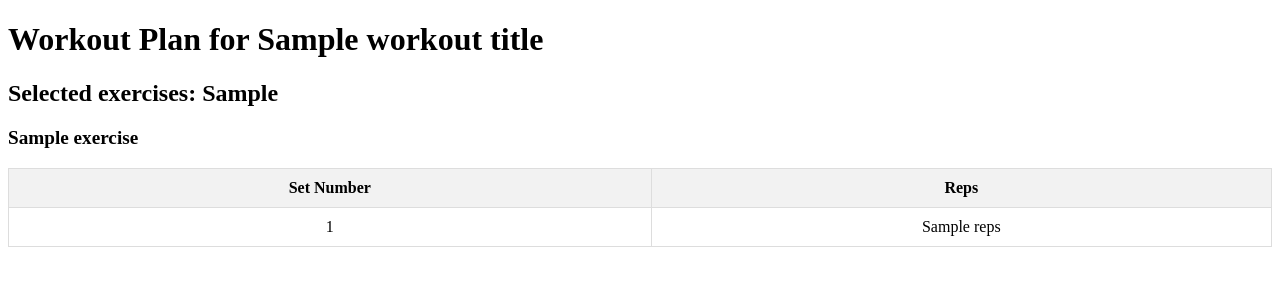
After one commit to CARRIXK/optimize, a Django app: template workouts/templates/workouts/workout_set_reps.html in a window 1280 px wide. The commit adds this page. Shown: the top 300 px of the page. Run offline with Django 4.2, Linux system fonts and the light colour scheme; the template is opened without the code that fills it: most values are stand-ins (such as "Sample title", 1, 10 or a date in 2020).

```diff
--- /dev/null
+++ b/workouts/templates/workouts/workout_set_reps.html
@@ -0,0 +1,56 @@
+<!DOCTYPE html>
+<html lang="en">
+<head>
+    <meta charset="UTF-8">
+    <meta name="viewport" content="width=device-width, initial-scale=1.0">
+    <title>Workout Plan</title>
+    <style>
+        table {
+            width: 100%;
+            border-collapse: collapse;
+            margin-bottom: 20px;
+        }
+        th, td {
+            padding: 10px;
+            border: 1px solid #ddd;
+            text-align: center;
+        }
+        th {
+            background-color: #f2f2f2;
+        }
+        .exercise-name {
+            font-size: 1.2em;
+            font-weight: bold;
+        }
+    </style>
+</head>
+<body>
+    <h1>Workout Plan for {{workout_title}}</h1>
+    <h2>Selected exercises: {{selected_excersises}}</h2>
+
+    <div class="workout-exercises">
+        {% for exercise in selected_exercises %}
+            <div class="exercise">
+                <p class="exercise-name">{{ exercise.name }}</p>
+                <table>
+                    <thead>
+                        <tr>
+                            <th>Set Number</th>
+                            <th>Reps</th>
+                        </tr>
+                    </thead>
+                    <tbody>
+                        {% for set in exercise.sets %}
+                            <tr>
+                                <td>{{ set.set_number }}</td>
+                                <td>{{ set.reps }}</td>
+                            </tr>
+                        {% endfor %}
+                    </tbody>
+                </table>
+            </div>
+        {% endfor %}
+    </div>
+
+</body>
+</html>
--- a/workouts/urls.py
+++ b/workouts/urls.py
@@ -4,6 +4,7 @@ from django.urls import path
 urlpatterns = [
     path('create/', views.create_workout, name='create_workout'),
     path('add_exercises', views.add_exercises, name='add_exercises'),
+    path('add_exercise_sets', views.add_exercise_sets, name='add_exercise_sets'),
     path('add_exercise_sets/<int:exercise_id>/', views.add_exercise_sets, name='add_exercise_sets'),
     path('excersises', views.ExerciseList.as_view(), name='Exercise-List'),
     path('import/', views.import_excel_data, name='import_excel_data'),
```
Also changed, not shown: workouts/templates/workouts/add_exercises.html (+21 -6 lines), workouts/views.py (+9 -16 lines).
